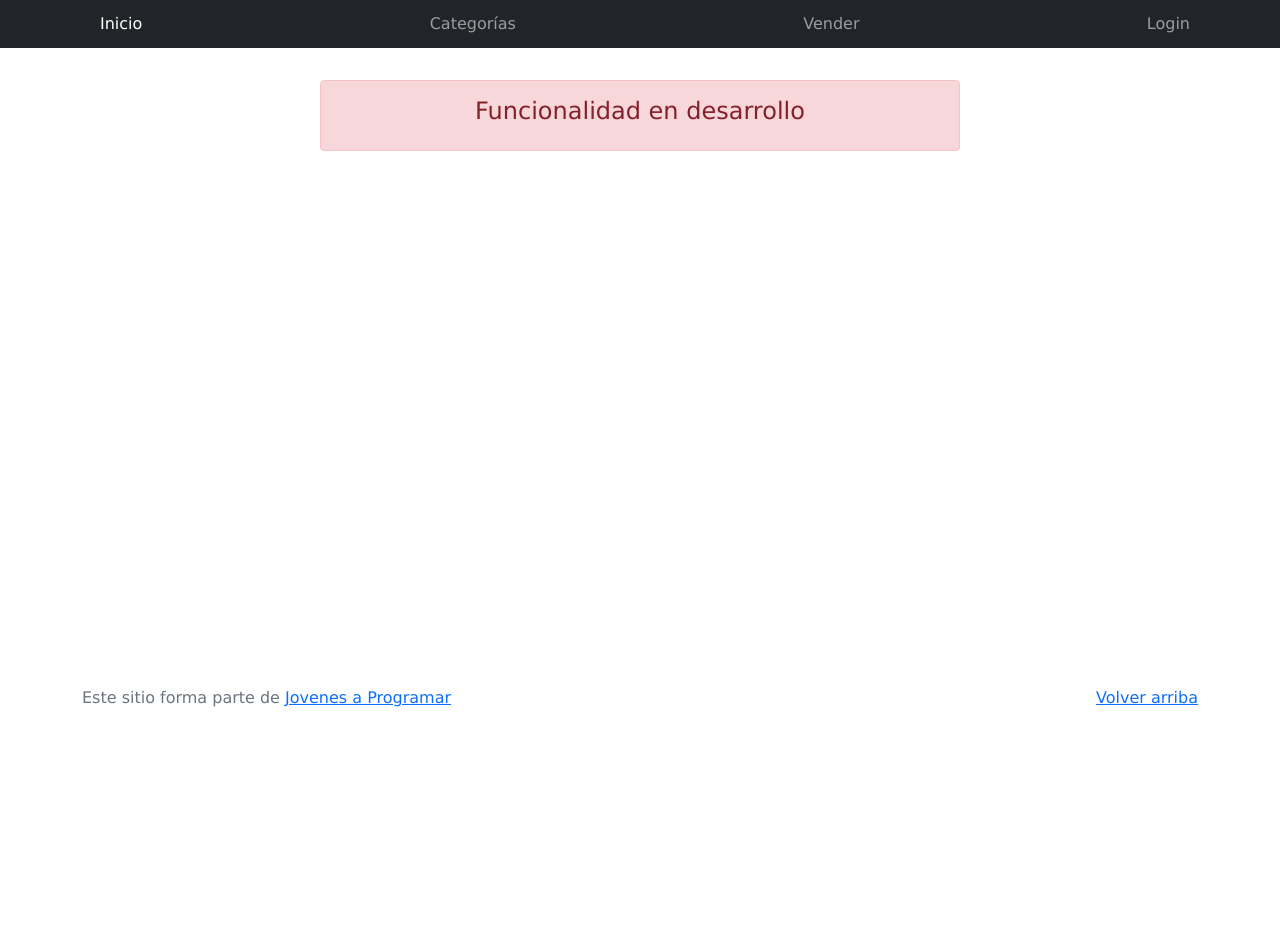
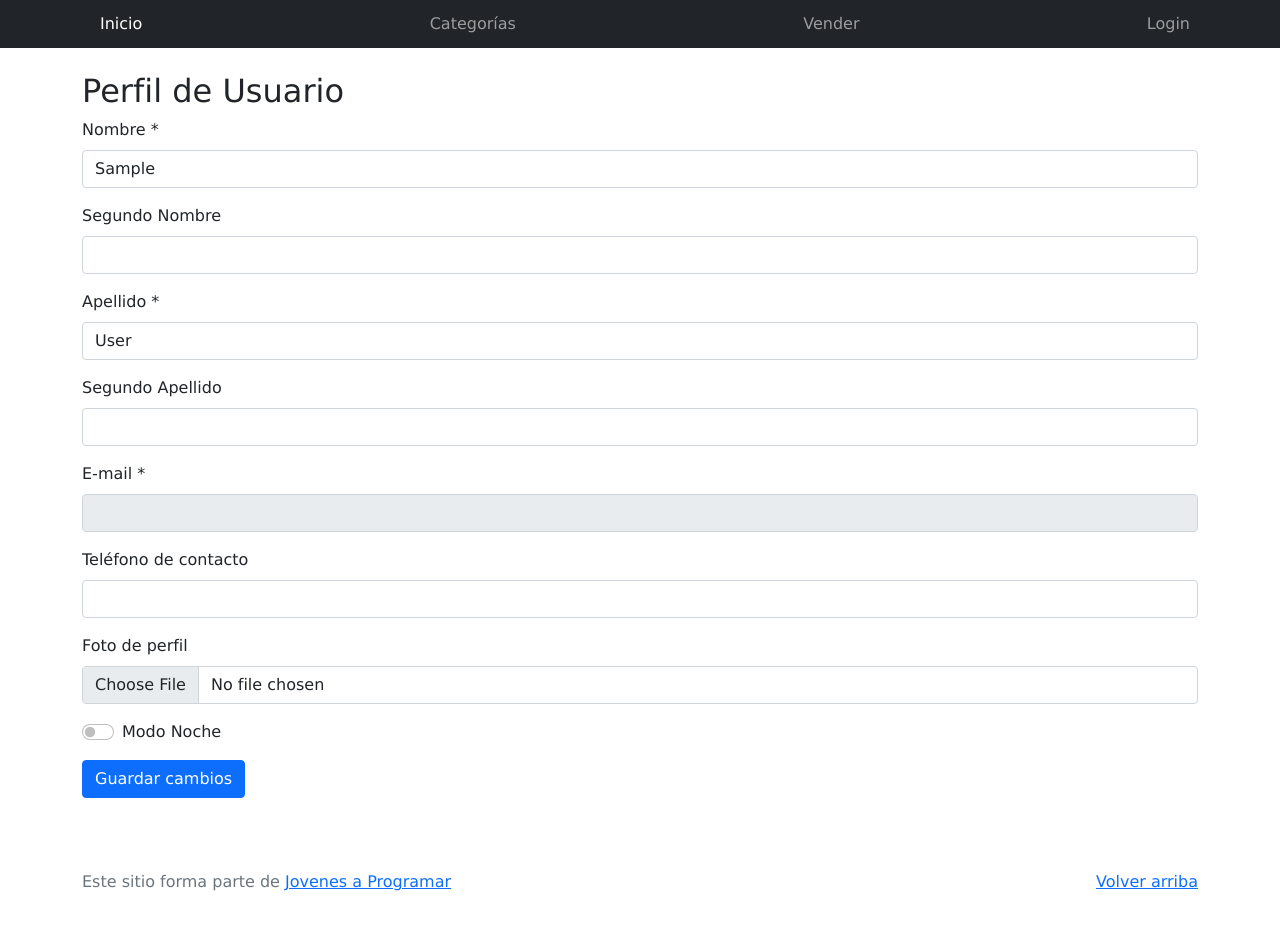
Before and after one commit to stefi1211/Proyecto_Final, a plain HTML site: page my-profile.html in a window 1280 px wide. Before the commit the page ends 800 px from the top, so only its background shows below. Drawn offline with Linux system fonts and the light colour scheme; sample sign-in values are in the browser's storage.

Commit message:
Perfil
Aplicación del localstorage
guardar cambios
nombre apellidos teleiono
imagen

```diff
--- a/js/my-profile.js
+++ b/js/my-profile.js
@@ -0,0 +1,53 @@
+document.addEventListener('DOMContentLoaded', () => {
+    const loggedInUser = localStorage.getItem('loggedInUser');
+
+    // Si no hay usuario logueado, redirigir a la página de login
+    if (!loggedInUser) {
+      alert('Por favor, inicie sesión para acceder a su perfil.');
+      window.location.href = 'login.html'; // Redirigir al login
+      return;
+    }
+
+    const emailField = document.getElementById('email');
+    const profileForm = document.getElementById('profileForm');
+
+    // Precargar email desde el localStorage (se supone que fue ingresado en el login)
+    emailField.value = localStorage.getItem('email') || '';
+
+    // cargar otros datos si existen
+    const userData = JSON.parse(localStorage.getItem('userData')) || {};
+    document.getElementById('firstName').value = userData.firstName || '';
+    document.getElementById('secondName').value = userData.secondName || '';
+    document.getElementById('lastName').value = userData.lastName || '';
+    document.getElementById('secondLastName').value = userData.secondLastName || '';
+    document.getElementById('phone').value = userData.phone || '';
+    document.getElementById('darkModeSwitch').checked = userData.darkMode || false;
+
+    profileForm.addEventListener('submit', function (event) {
+      event.preventDefault();
+
+      // Validar campos
+      const firstName = document.getElementById('firstName').value.trim();
+      const lastName = document.getElementById('lastName').value.trim();
+      const email = document.getElementById('email').value.trim();
+
+      if (!firstName || !lastName || !email) {
+        alert('Por favor complete todos los campos obligatorios.');
+        return;
+      }
+
+      // localStorage. guardar
+      const updatedUserData = {
+        firstName,
+        secondName: document.getElementById('secondName').value.trim(),
+        lastName,
+        secondLastName: document.getElementById('secondLastName').value.trim(),
+        email,
+        phone: document.getElementById('phone').value.trim(),
+        darkMode: document.getElementById('darkModeSwitch').checked
+      };
+
+      localStorage.setItem('userData', JSON.stringify(updatedUserData));
+      alert('Datos guardados exitosamente.');
+    });
+  });
--- a/my-profile.html
+++ b/my-profile.html
@@ -2,34 +2,20 @@
 <html lang="es">
 
 <head>
-  <meta http-equiv="Content-Type" content="text/html; charset=UTF-8">
-  <meta name="viewport" content="width=device-width, initial-scale=1, shrink-to-fit=no">
-  <title>eMercado - Todo lo que busques está aquí</title>
-  <link href="https://fonts.googleapis.com/css?family=Raleway:300,300i,400,400i,700,700i,900,900i" rel="stylesheet">
+  <meta charset="UTF-8">
+  <meta name="viewport" content="width=device-width, initial-scale=1.0">
+  <title>Perfil de Usuario</title>
+  <!-- hojas de estilo: Bootstrap y styles.css -->
   <link href="css/bootstrap.min.css" rel="stylesheet">
   <link href="css/styles.css" rel="stylesheet">
-  <style>
-    .bd-placeholder-img {
-      font-size: 1.125rem;
-      text-anchor: middle;
-      -webkit-user-select: none;
-      -moz-user-select: none;
-      -ms-user-select: none;
-      user-select: none;
-    }
-
-    @media (min-width: 768px) {
-      .bd-placeholder-img-lg {
-        font-size: 3.5rem;
-      }
-    }
-  </style>
 </head>
 
 <body>
 
+  <!-- Navbar -->
   <nav class="navbar navbar-expand-lg navbar-dark bg-dark p-1">
     <div class="container">
+      <!-- Botón para colapsar el menú en móviles -->
       <button class="navbar-toggler" type="button" data-bs-toggle="collapse" data-bs-target="#navbarNav"
         aria-controls="navbarNav" aria-expanded="false" aria-label="Toggle navigation">
         <span class="navbar-toggler-icon"></span>
@@ -45,6 +31,7 @@
           <li class="nav-item">
             <a class="nav-link" href="sell.html">Vender</a>
           </li>
+          <!-- El ID 'user-link' se usa para gestionar dinámicamente el estado del usuario logueado o no logueado -->
           <li class="nav-item">
             <a class="nav-link" id="user-link" href="login.html">Login</a>
           </li>
@@ -53,14 +40,72 @@
     </div>
   </nav>
 
-  <main>
-    <div class="container">
-      <div class="alert alert-danger text-center" role="alert">
-        <h4 class="alert-heading">Funcionalidad en desarrollo</h4>
+  <!-- Contenido principal -->
+  <main class="container mt-4">
+    <h2>Perfil de Usuario</h2>
+
+    <!-- Formulario de perfil -->
+    <form id="profileForm">
+      <!-- Campo de nombre obligatorio -->
+      <div class="mb-3">
+        <label for="firstName" class="form-label">Nombre *</label>
+        <!-- Campo de texto requerido para el nombre -->
+        <input type="text" class="form-control" id="firstName" required>
       </div>
-    </div>
+
+      <!-- Campo de segundo nombre opcional -->
+      <div class="mb-3">
+        <label for="secondName" class="form-label">Segundo Nombre</label>
+        <input type="text" class="form-control" id="secondName">
+      </div>
+
+      <!-- Campo de apellido obligatorio -->
+      <div class="mb-3">
+        <label for="lastName" class="form-label">Apellido *</label>
+        <!-- Campo de texto requerido para el apellido -->
+        <input type="text" class="form-control" id="lastName" required>
+      </div>
+
+      <!-- Campo de segundo apellido opcional -->
+      <div class="mb-3">
+        <label for="secondLastName" class="form-label">Segundo Apellido</label>
+        <input type="text" class="form-control" id="secondLastName">
+      </div>
+
+      <!-- Campo de email obligatorio, precargado con el del login -->
+      <div class="mb-3">
+        <label for="email" class="form-label">E-mail *</label>
+        <!-- El campo de email es solo lectura (readonly) y no puede ser modificado -->
+        <input type="email" class="form-control" id="email" required readonly>
+      </div>
+
+      <!-- Campo de teléfono opcional -->
+      <div class="mb-3">
+        <label for="phone" class="form-label">Teléfono de contacto</label>
+        <input type="tel" class="form-control" id="phone">
+      </div>
+
+      <!-- Campo para subir una imagen de perfil Pauta desafiate...  -->
+      <div class="mb-3">
+        <label for="profilePic" class="form-label">Foto de perfil</label>
+        <!-- Solo permite archivos de imagen (accept="image/*") -->
+        <input type="file" class="form-control" id="profilePic" accept="image/*">
+      </div>
+
+      <!-- Modo Día y Modo Noche -->
+      <div class="form-check form-switch mb-3">
+        <!-- Checkbox tipo switch para el modo noche -->
+        <input class="form-check-input" type="checkbox" id="darkModeSwitch">
+        <label class="form-check-label" for="darkModeSwitch">Modo Noche</label>
+      </div>
+
+      <!-- Botón para guardar los cambios -->
+      <button type="submit" class="btn btn-primary">Guardar cambios</button>
+    </form>
   </main>
-  <footer class="text-muted">
+
+  <!-- pie -->
+  <footer class="text-muted mt-4">
     <div class="container">
       <p class="float-end">
         <a href="#">Volver arriba</a>
@@ -68,9 +113,9 @@
       <p>Este sitio forma parte de <a href="https://jovenesaprogramar.edu.uy/" target="_blank">Jovenes a Programar</a></p>
     </div>
   </footer>
+
+  <!-- scripts necesarios -->
   <script src="js/bootstrap.bundle.min.js"></script>
-  <script src="js/init.js"></script>
-  <script src="/js/updatenavbar.js"></script>
   <script src="js/my-profile.js"></script>
 </body>
 
```
